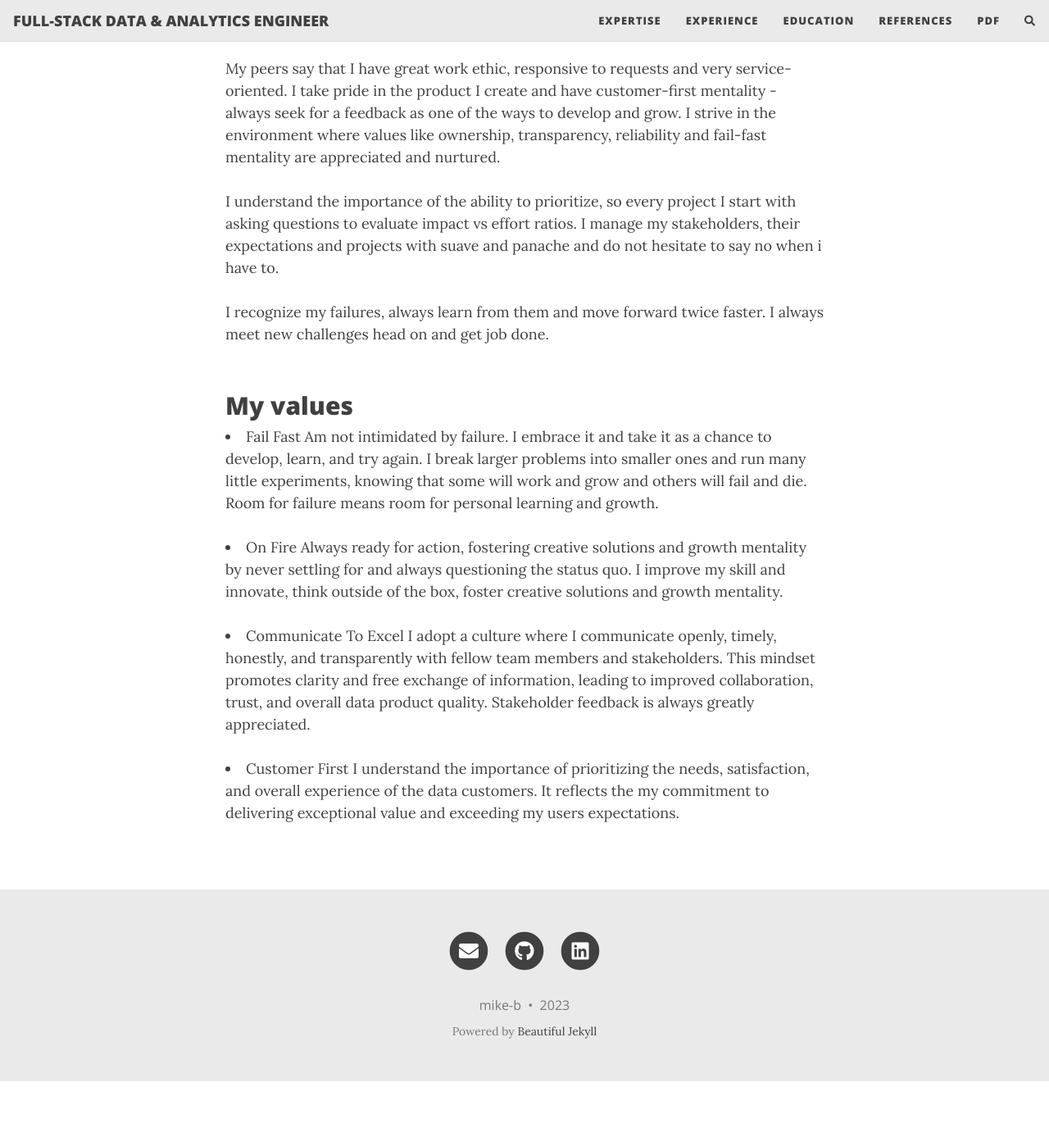
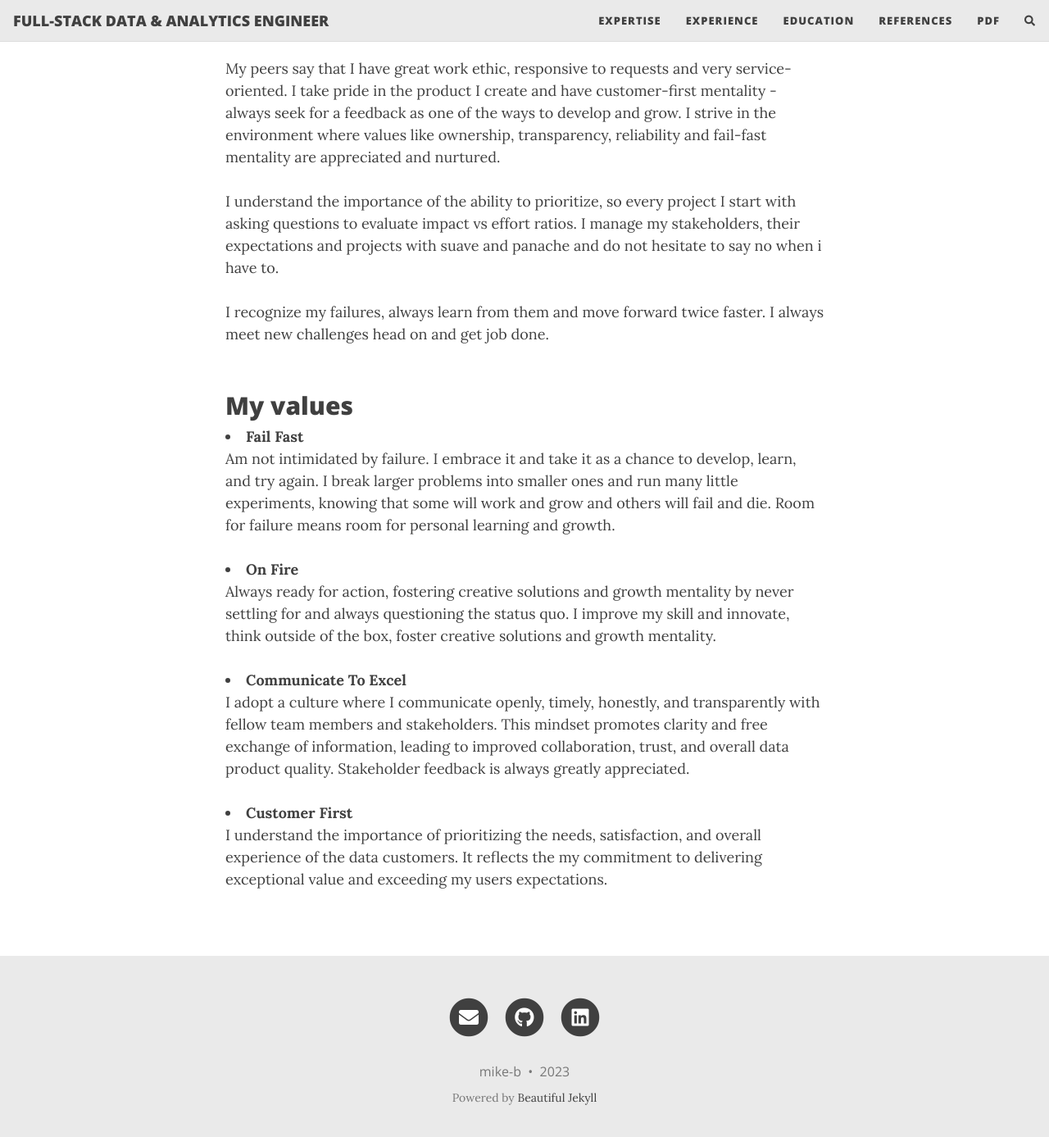
Before and after one commit to mikhail-bolshakov/resume, a Jekyll site: the page built from index.html, in a window 1280 px wide and 1400 px high, scrolled down 486 px. Shown: the top 1387 px of the window at 82% size. Built offline with Jekyll 4.4.1, drawn with Linux system fonts in a browser that asks for light colours; nearby versions of some CDN libraries; the list of posts is cut into pages by our own code; comment, search, counter and statistics services are not loaded; before the commit the page ends 1805 px from its top, so only the background shows below that.

Commit message:
impr(): update values

```diff
--- a/index.html
+++ b/index.html
@@ -27,21 +27,21 @@ I always meet new challenges head on and get job done.
 <br>
 <br>
 <h2> My values</h2>
-<li> Fail Fast
+<li> <b>Fail Fast</b><br>
      Am not intimidated by failure. I embrace it and take it as a chance to develop,
      learn, and try again. I break larger problems into smaller ones and run many
      little experiments, knowing that some will work and grow and others will fail and die.
      Room for failure means room for personal learning and growth.
 </li>
 <br>
-<li> On Fire
+<li> <b>On Fire</b><br>
      Always ready for action, fostering creative solutions and growth mentality
      by never settling for and always questioning the status quo. I improve my
      skill and innovate, think outside of the box, foster creative solutions and
      growth mentality.
 </li>
 <br>
-<li> Communicate To Excel
+<li> <b>Communicate To Excel</b><br>
     I adopt a culture where I communicate openly, timely, honestly, and transparently
     with fellow team members and stakeholders. This mindset promotes clarity and free
     exchange of information, leading to improved collaboration, trust, and overall
@@ -49,11 +49,9 @@ I always meet new challenges head on and get job done.
 
 </li>
 <br>
-<li> Customer First
+<li> <b>Customer First</b><br>
     I understand the importance of prioritizing the needs, satisfaction, and overall
     experience of the data customers. It reflects the my commitment to delivering exceptional
     value and exceeding my users expectations.
-
-
 </li>
 </p>
```
